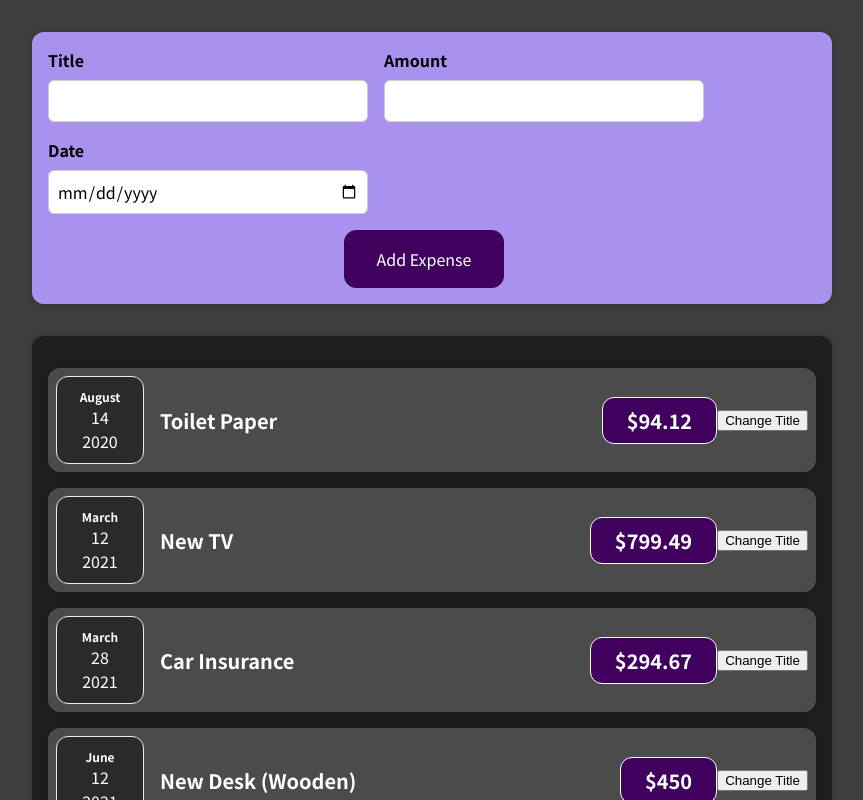
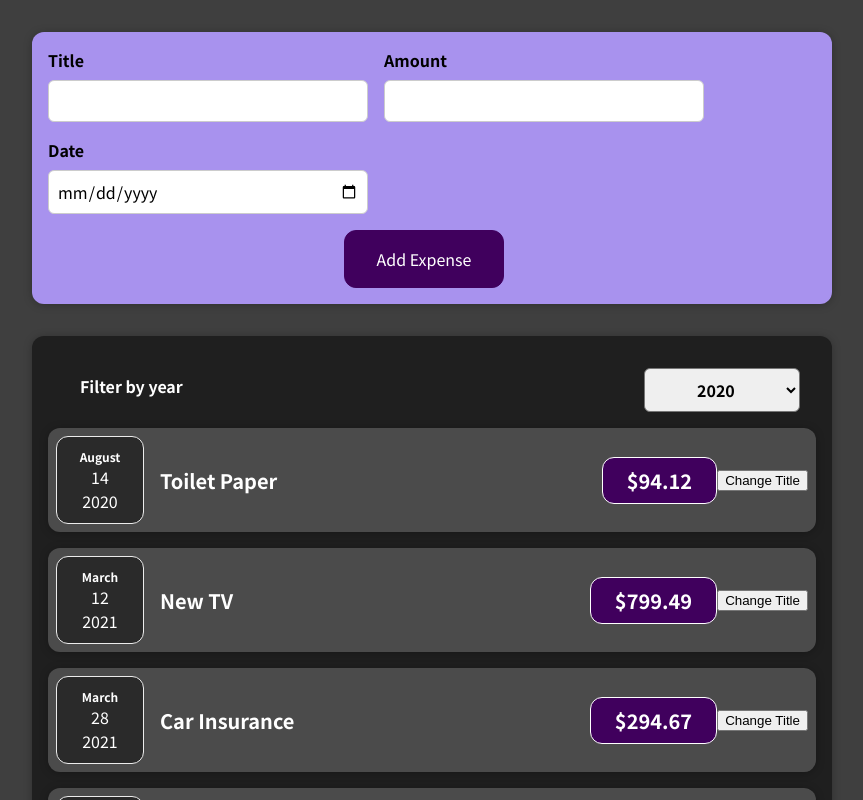
Before and after one commit to Deekay25/react, a React (Create React App) app in the folder react-course/: page / in a window 1280 px wide. Shown: the top 800 px of the page, without its empty margins (208-1071 px from the left). Built offline with nearby package versions, Linux system fonts and the light colour scheme.

Commit message:
done with assignment 2

```diff
--- a/react-course/src/App.js
+++ b/react-course/src/App.js
@@ -48,7 +48,7 @@
   return (
     <div>
       {/* <h2>Let's get started!</h2> */}
-    <NewExpense onAddExpense={addExpenseHandler}/>
+      <NewExpense onAddExpense={addExpenseHandler} />
       {/* expenseitems here is called components */}
       {/* the attributes are called props */}
       <Expenses items={expenses} />
--- a/react-course/src/components/Expenses/Expenses.js
+++ b/react-course/src/components/Expenses/Expenses.js
@@ -1,10 +1,21 @@
-import React from "react";
+import React, {useState} from "react";
 import ExpenseItems from "./ExpenseItems";
 import "./Expenses.css";
 import Card from "../UI/Card";
+import ExpensesFilter from "./ExpensesFilter"
 function Expenses(props) {
+  const [filteredYear, setFilteredYear] = useState('2020');
+
+
+  const filterChangeHandler = (selectedYear) => {
+    setFilteredYear(selectedYear);
+    console.log("expenses.js");
+    console.log(selectedYear)
+  };
   return (
+    <div>
       <Card className="expenses">
+        <ExpensesFilter selected={filteredYear} onChangeFilter={filterChangeHandler}/>
         <ExpenseItems
           t={props.items[0].title}
           a={props.items[0].amount}
@@ -26,6 +37,7 @@
           d={props.items[3].date}
         />
       </Card>
+    </div>
   );
 }
 
--- a/react-course/src/components/ExpenseFilter/ExpensesFilter.js
+++ b/react-course/src/components/Expenses/ExpensesFilter.js
@@ -2,12 +2,15 @@
 
 import "./ExpensesFilter.css";
 
-function  ExpensesFilter() {
+function  ExpensesFilter(props) {
+  const dropdownChangeHandler = (event) => {
+    props.onChangeFilter(event.target.value)
+  }
   return (
     <div className="expenses-filter">
       <div className="expenses-filter__control">
-        <label>Filter by year</label>
-        <select>
+        <label className="expenses-filter label">Filter by year</label>
+        <select value={props.selected} onChange={dropdownChangeHandler}>
           <option value="2022">2022</option>
           <option value="2021">2021</option>
           <option value="2020">2020</option>
```
Also changed, not shown: react-course/src/components/Expenses/ExpensesFilter.css (renamed from react-course/src/components/ExpenseFilter/ExpensesFilter.css). Lines whose indentation alone changed are shown as unchanged.
